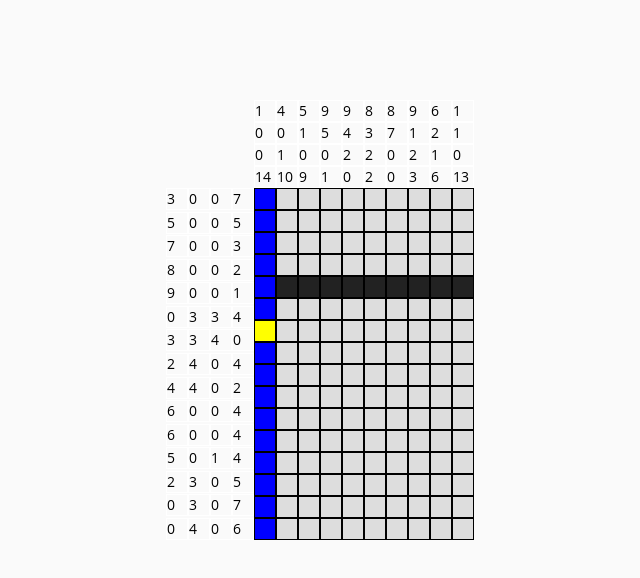
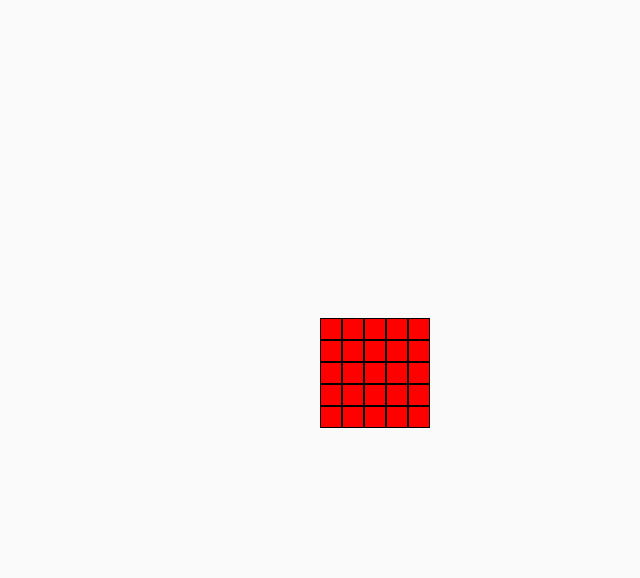
Before and after one commit to RenanDLRS/hungry-cat-nonogram, a React (Create React App) app: page / in a window 1280 px wide. Shown: the top 578 px of the page, without its empty margins (320-960 px from the left). Built offline with nearby package versions, Linux system fonts and the light colour scheme.

Commit message:
feat: new interfaces, sizeble board

```diff
--- a/package.json
+++ b/package.json
@@ -3,7 +3,6 @@
   "version": "0.1.0",
   "private": true,
   "dependencies": {
-    "@types/styled-components": "^5.1.25",
     "react": "^18.2.0",
     "react-dom": "^18.2.0",
     "react-scripts": "5.0.1",
@@ -34,5 +33,10 @@
       "last 1 firefox version",
       "last 1 safari version"
     ]
+  },
+  "devDependencies": {
+    "@types/react": "^18.0.15",
+    "@types/react-dom": "^18.0.6",
+    "@types/styled-components": "^5.1.25"
   }
 }
--- a/src/App.tsx
+++ b/src/App.tsx
@@ -1,4 +1,4 @@
-import React from "react";
+import React, { useEffect, useState } from "react";
 import {
   ColorNumber,
   ColorSquare,
@@ -10,89 +10,76 @@ import {
 
 import GlobalStyle from "./styles/global";
 
-const colorAmount = {
-  columns: [
-    [1, 0, 0, 14],
-    [4, 0, 1, 10],
-    [5, 1, 0, 9],
-    [9, 5, 0, 1],
-    [9, 4, 2, 0],
-    [8, 3, 2, 2],
-    [8, 7, 0, 0],
-    [9, 1, 2, 3],
-    [6, 2, 1, 6],
-    [1, 1, 0, 13],
-  ],
-  lines: [
-    [3, 0, 0, 7],
-    [5, 0, 0, 5],
-    [7, 0, 0, 3],
-    [8, 0, 0, 2],
-    [9, 0, 0, 1],
-    [0, 3, 3, 4],
-    [3, 3, 4, 0],
-    [2, 4, 0, 4],
-    [4, 4, 0, 2],
-    [6, 0, 0, 4],
-    [6, 0, 0, 4],
-    [5, 0, 1, 4],
-    [2, 3, 0, 5],
-    [0, 3, 0, 7],
-    [0, 4, 0, 6],
-  ],
-};
+interface IColorCount {
+  columns: number[][];
+  lines: number[][];
+}
 
-const board = {
-  lines: [
-    ["blue", "", "", "", "", "", "", "", "", ""],
-    ["blue", "", "", "", "", "", "", "", "", ""],
-    ["blue", "", "", "", "", "", "", "", "", ""],
-    ["blue", "", "", "", "", "", "", "", "", ""],
-    ["blue", "#222", "#222", "#222", "#222", "#222", "#222", "#222", "#222", "#222"],
-    ["blue", "", "", "", "", "", "", "", "", ""],
-    ["yellow", "", "", "", "", "", "", "", "", ""],
-    ["blue", "", "", "", "", "", "", "", "", ""],
-    ["blue", "", "", "", "", "", "", "", "", ""],
-    ["blue", "", "", "", "", "", "", "", "", ""],
-    ["blue", "", "", "", "", "", "", "", "", ""],
-    ["blue", "", "", "", "", "", "", "", "", ""],
-    ["blue", "", "", "", "", "", "", "", "", ""],
-    ["blue", "", "", "", "", "", "", "", "", ""],
-    ["blue", "", "", "", "", "", "", "", "", ""],
-    ["blue", "", "", "", "", "", "", "", "", ""],
-  ],
-};
+interface IGridSize {
+  columns: number;
+  lines: number;
+}
+
+interface IGameBoard {
+  lines: IBoardLine[];
+}
+interface IBoardLine {
+  line: IBoardCell[];
+}
+interface IBoardCell {
+  color: string;
+}
 
 function App() {
+  const [colorCount, setColorCount] = useState<IColorCount>({
+    columns: [],
+    lines: [],
+  });
+  const [gridSize, setGridSize] = useState<IGridSize>({ columns: 5, lines: 5 });
+  const [gameBoard, setGameBoard] = useState<IGameBoard>({ lines: [] });
+
+  useEffect(() => {
+    let tempGameBoard: IGameBoard = { lines: [] };
+    for (let i = 0; i < gridSize.columns; i++) {
+      let tempBoardLine: IBoardLine = { line: [] };
+      for (let j = 0; j < gridSize.lines; j++) {
+        tempBoardLine.line.push({ color: "red" });
+      }
+      tempGameBoard.lines.push(tempBoardLine);
+      tempBoardLine = { line: [] };
+    }
+    setGameBoard(tempGameBoard);
+  }, [gridSize]);
+
   return (
     <Container>
       <div />
       <div className="flex-row">
-        {colorAmount.columns.map((column) => (
+        {/* {colorAmount.columns.map((column) => (
           <NumberColumn>
             {column.map((number) => (
               <ColorNumber>{number}</ColorNumber>
             ))}
           </NumberColumn>
-        ))}
+        ))} */}
       </div>
       <div
         className="flex-column"
         style={{ justifyContent: "space-between", height: "100%" }}
       >
-        {colorAmount.lines.map((line) => (
+        {/* {colorAmount.lines.map((line) => (
           <NumberLine>
             {line.map((number) => (
               <ColorNumber>{number}</ColorNumber>
             ))}
           </NumberLine>
-        ))}
+        ))} */}
       </div>
       <div>
-        {board.lines.map((line) => (
+        {gameBoard.lines.map((line) => (
           <Line>
-            {line.map((square) => (
-              <ColorSquare color={square} />
+            {line.line.map((cell) => (
+              <ColorSquare color={cell.color} />
             ))}
           </Line>
         ))}
```
